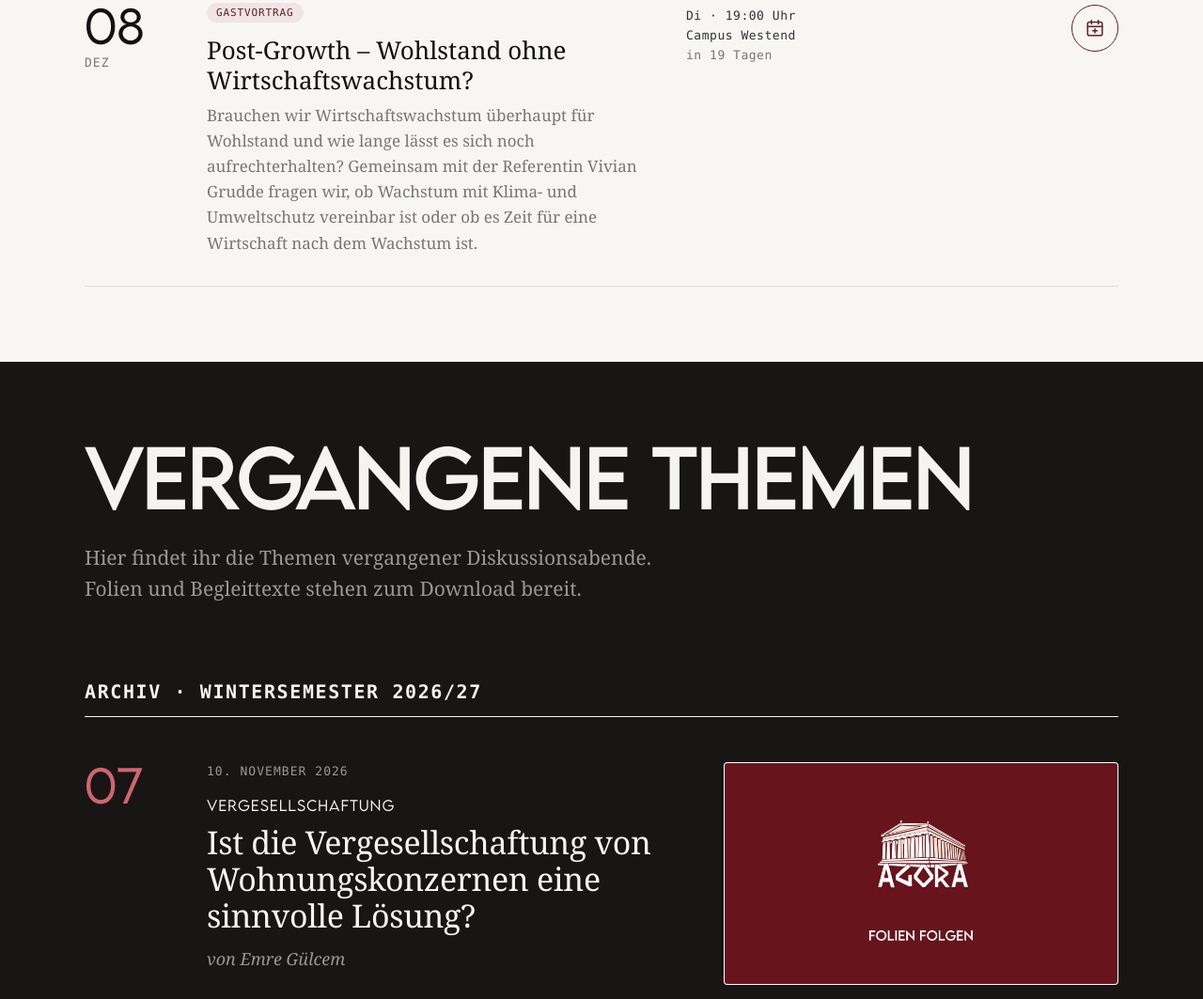
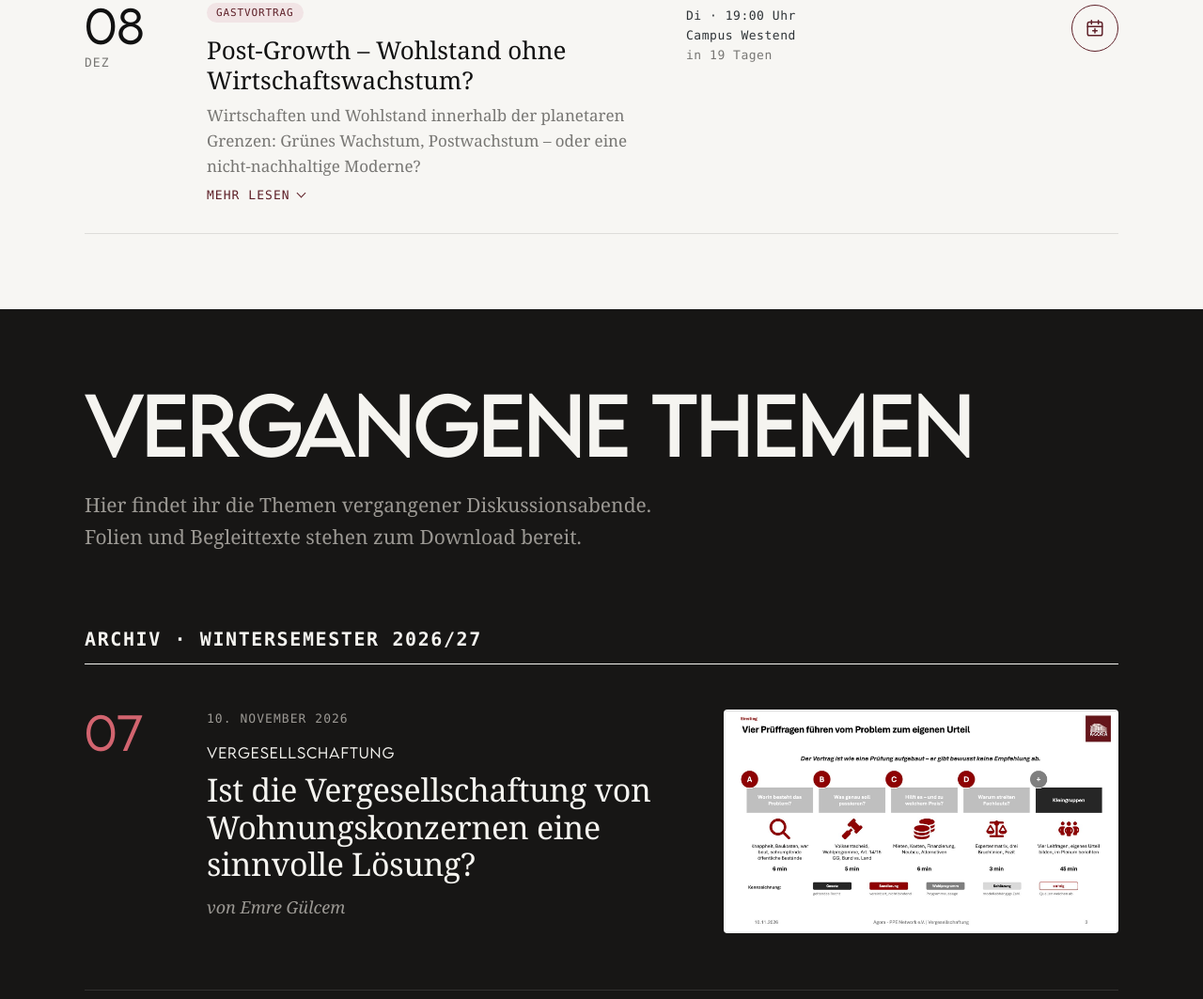
Before and after one commit to AgoraPPENetwork/AgoraWebsite, a plain HTML site: page index.html in a window 1280 px wide. Shown: the part 6628-7691 px from the top of the page at 94% size. Drawn offline with Linux system fonts and the light colour scheme; no server answers.

Commit message:
post growth update

```diff
--- a/css/style.css
+++ b/css/style.css
@@ -1409,6 +1409,54 @@ header{
     margin: 0;
 }
 
+/* längere Beschreibungen: erster Absatz sichtbar, Rest in <details class="termin_more"> ausklappbar */
+.termin_desc + .termin_desc{
+    margin-top: 10px;
+}
+
+.termin_more summary{
+    display: inline-flex;
+    align-items: center;
+    gap: 8px;
+    margin-top: 10px;
+    font-family: var(--va-mono);
+    font-size: 13px;
+    letter-spacing: 0.08em;
+    text-transform: uppercase;
+    color: var(--va-accent);
+    cursor: pointer;
+    list-style: none;
+}
+
+.termin_more summary::-webkit-details-marker{
+    display: none;
+}
+
+/* kleiner Pfeil, dreht sich beim Aufklappen */
+.termin_more summary::after{
+    content: "";
+    width: 6px;
+    height: 6px;
+    border-right: 1.5px solid currentColor;
+    border-bottom: 1.5px solid currentColor;
+    transform: translateY(-2px) rotate(45deg);
+    transition: transform 0.2s ease;
+}
+
+.termin_more[open] summary::after{
+    transform: translateY(1px) rotate(-135deg);
+}
+
+.termin_more summary:hover,
+.termin_more summary:focus-visible{
+    text-decoration: underline;
+    text-underline-offset: 3px;
+}
+
+.termin_more .termin_desc{
+    margin-top: 10px;
+}
+
 .termin_meta{
     display: flex;
     flex-direction: column;
@@ -1667,7 +1715,8 @@ header{
 }
 
 /* Platzhalter, solange noch keine Folien hochgeladen sind: kein Link, kein Hover */
-.archiv_preview.is_placeholder:hover{
+.archiv_preview.is_placeholder:hover,
+.archiv_preview.is_image_only:hover{
     border-color: var(--va-line);
     transform: none;
 }
--- a/index.html
+++ b/index.html
@@ -357,7 +357,12 @@
                     <div class="termin_body">
                         <span class="termin_type">Gastvortrag</span>
                         <h3 class="termin_title">Post-Growth – Wohlstand ohne Wirtschaftswachstum?</h3>
-                        <p class="termin_desc">Brauchen wir Wirtschaftswachstum überhaupt für Wohlstand und wie lange lässt es sich noch aufrechterhalten? Gemeinsam mit der Referentin Vivian Grudde fragen wir, ob Wachstum mit Klima- und Umweltschutz vereinbar ist oder ob es Zeit für eine Wirtschaft nach dem Wachstum ist.</p>
+                        <p class="termin_desc">Wirtschaften und Wohlstand innerhalb der planetaren Grenzen: Grünes Wachstum, Postwachstum – oder eine nicht-nachhaltige Moderne?</p>
+                        <details class="termin_more">
+                        <summary>Mehr lesen</summary>
+                        <p class="termin_desc">Grünes Wachstum verspricht, Wirtschaftswachstum und Auswirkungen auf die Biosphäre voneinander zu entkoppeln. Postwachstumsökonomen halten das für eine Illusion und dringen auf eine Transformation unserer Wirtschaftssysteme, in welcher BIP-Wachstum in wohlhabenden Ländern nicht mehr Selbstzweck ist.</p>
+                        <p class="termin_desc">Wir beleuchten die Geschichte und Argumentation des Grünen Wachstums und warum laut der Postwachstumsökonomik die rettende Entkopplung nicht eintreten wird. Und widmen uns der großen Preisfrage: Was passiert mit unseren Wirtschaftssystemen, wenn sich weder die Versprechen des Grünen Wachstums erfüllen noch eine sozial-ökologische Transformation hin zu einer Postwachstumsökonomie eintreten wird?</p>
+                        </details>
                     </div>
                     <div class="termin_meta">
                         <span>Di · 19:00 Uhr</span>
--- a/js/script.js
+++ b/js/script.js
@@ -372,8 +372,16 @@ function fileExists(url) {
 
 async function addSlides(item, slug) {
     const pdf = 'media/presentations/' + slug + '.pdf';
+    const thumbnail = 'media/presentations/' + slug + '.jpg';
     const pdfResponse = await fileExists(pdf);
     if (!pdfResponse) {
+        //no slides (yet): a <slug>.jpg alone still replaces the placeholder image, without a link
+        if (await fileExists(thumbnail)) {
+            const placeholder = item.querySelector('.archiv_preview');
+            placeholder.querySelector('img').src = thumbnail;
+            placeholder.classList.remove('is_placeholder');
+            placeholder.classList.add('is_image_only');
+        }
         return;
     }
 
@@ -387,7 +395,6 @@ async function addSlides(item, slug) {
         + (size ? ' · ' + (size / 1048576).toFixed(1).replace('.', ',') + ' MB' : '') + '</span>';
     item.querySelector('.archiv_links').append(link);
 
-    const thumbnail = 'media/presentations/' + slug + '.jpg';
     const preview = document.createElement('a');
     preview.className = 'archiv_preview';
     preview.href = pdf;
```
Also changed, not shown: media/presentations/after-the-midterms.jpg (added).
